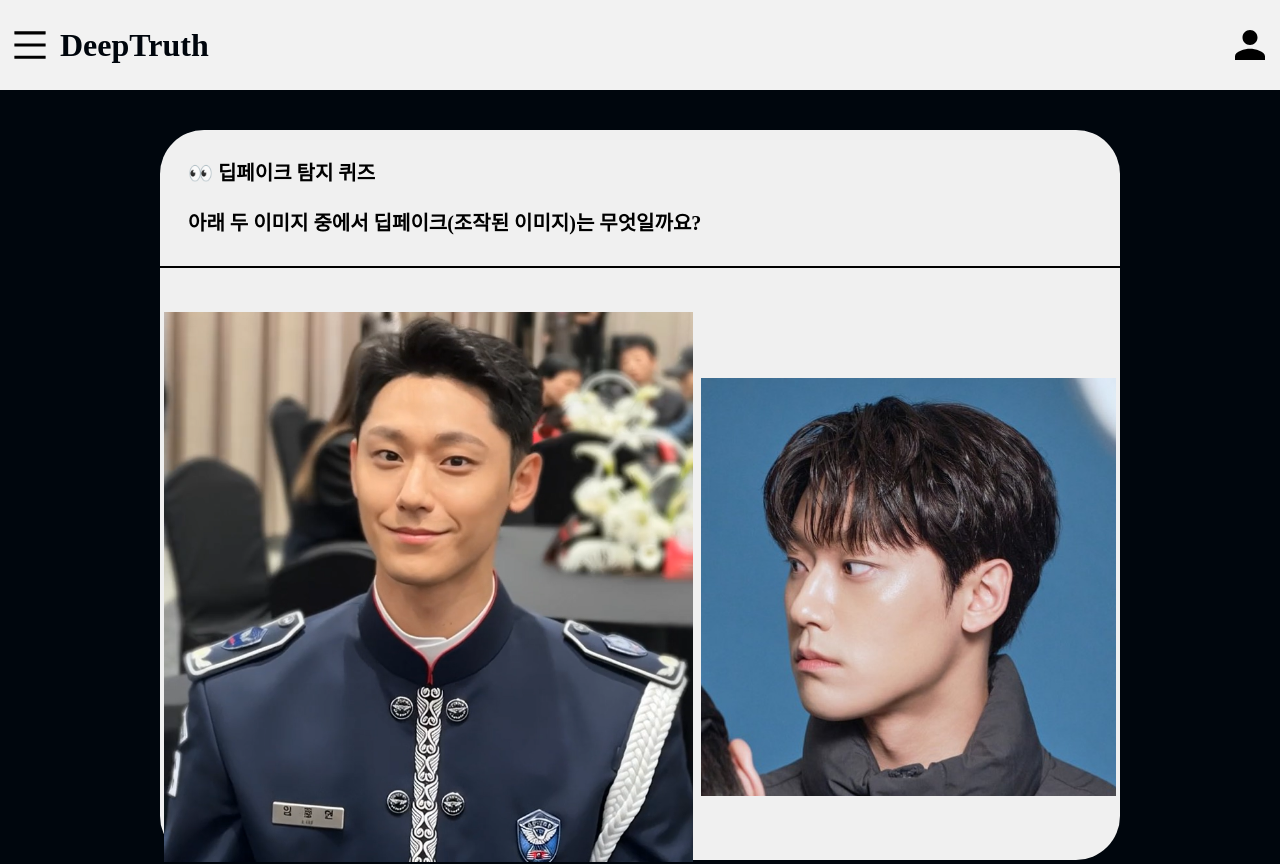
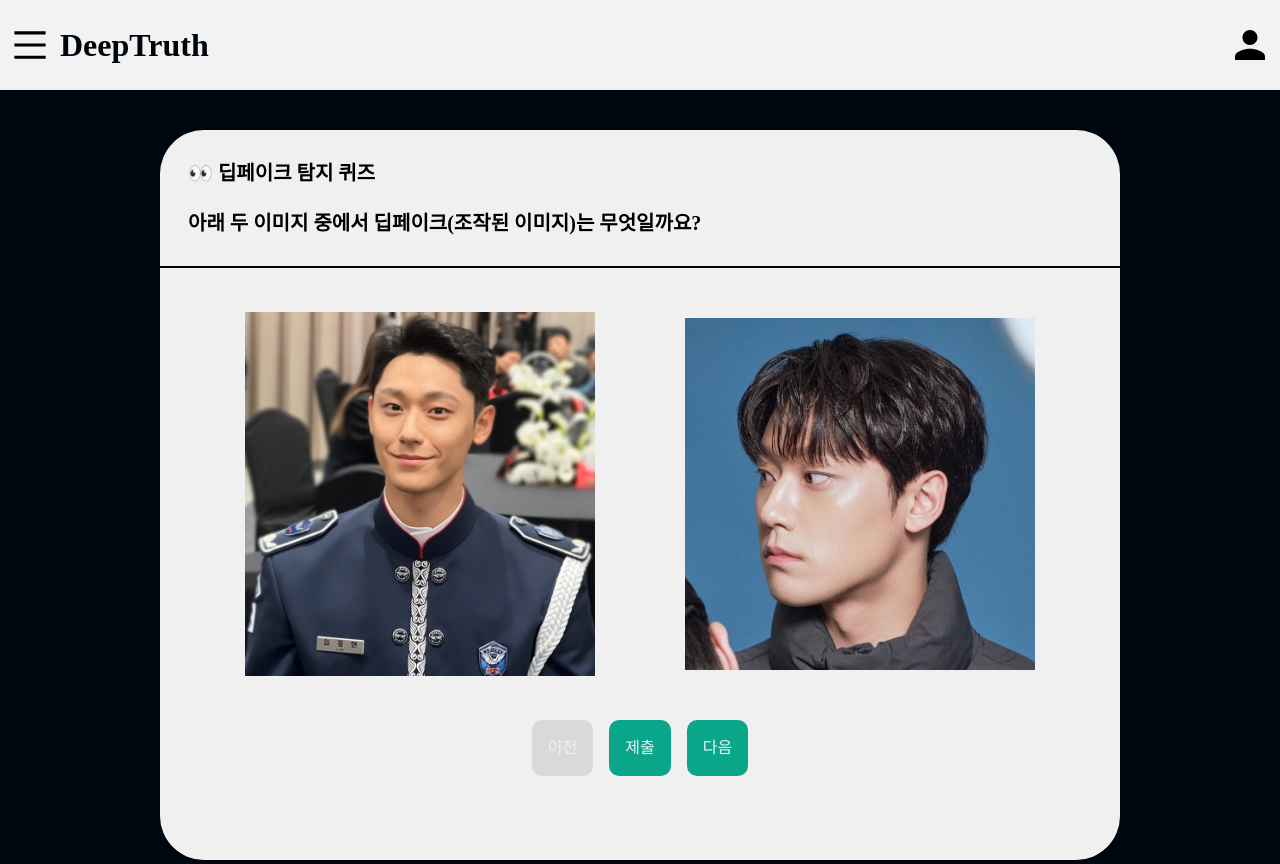
Before and after one commit to 25-HF003/front-end, a React (Vite) app: page /quiz in a window 1280 px wide. Shown: the top 864 px of the page. Built offline with nearby package versions, Linux system fonts and the light colour scheme; a web font is replaced by a local one.

Commit message:
Design: 퀴즈 이미지 변경

```diff
--- a/src/pages/Quiz/ImageQuiz.tsx
+++ b/src/pages/Quiz/ImageQuiz.tsx
@@ -10,6 +10,8 @@ export default function ImageQuiz({ options, onSelect, selectId }: Options) {
             onClick={() => onSelect(item.id)}>
             <img
               src={item.img}
+              width="350px"
+              height="350px"
               alt="퀴즈 이미지" />
         </div>
       ))}
```
